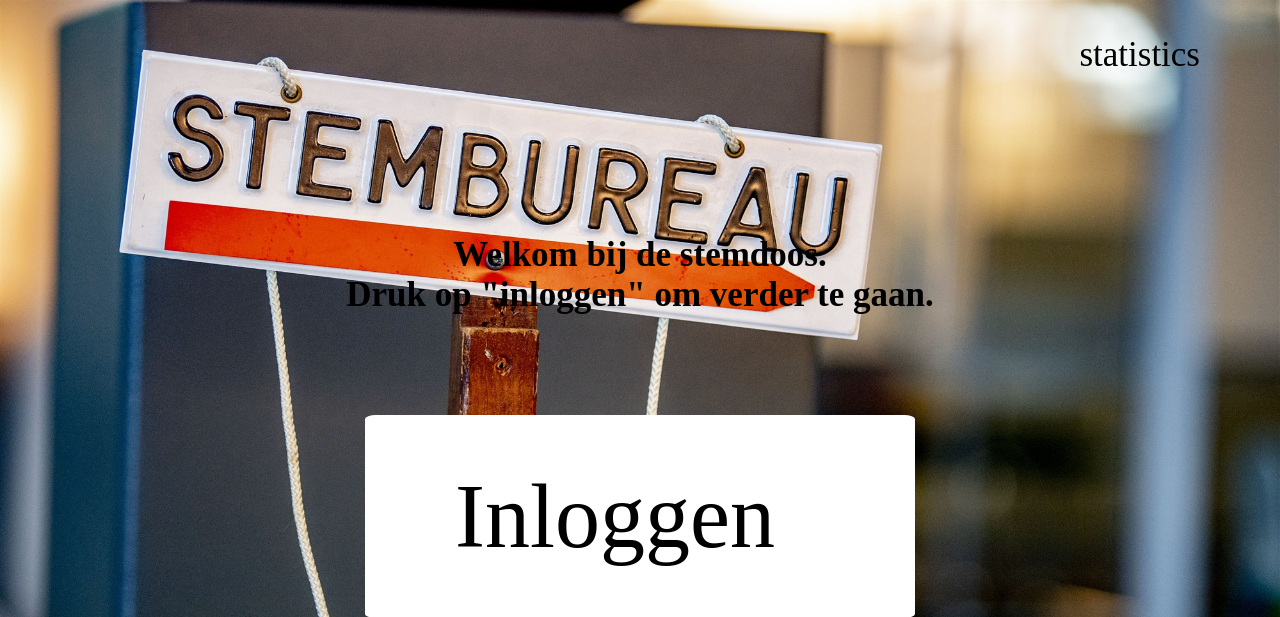
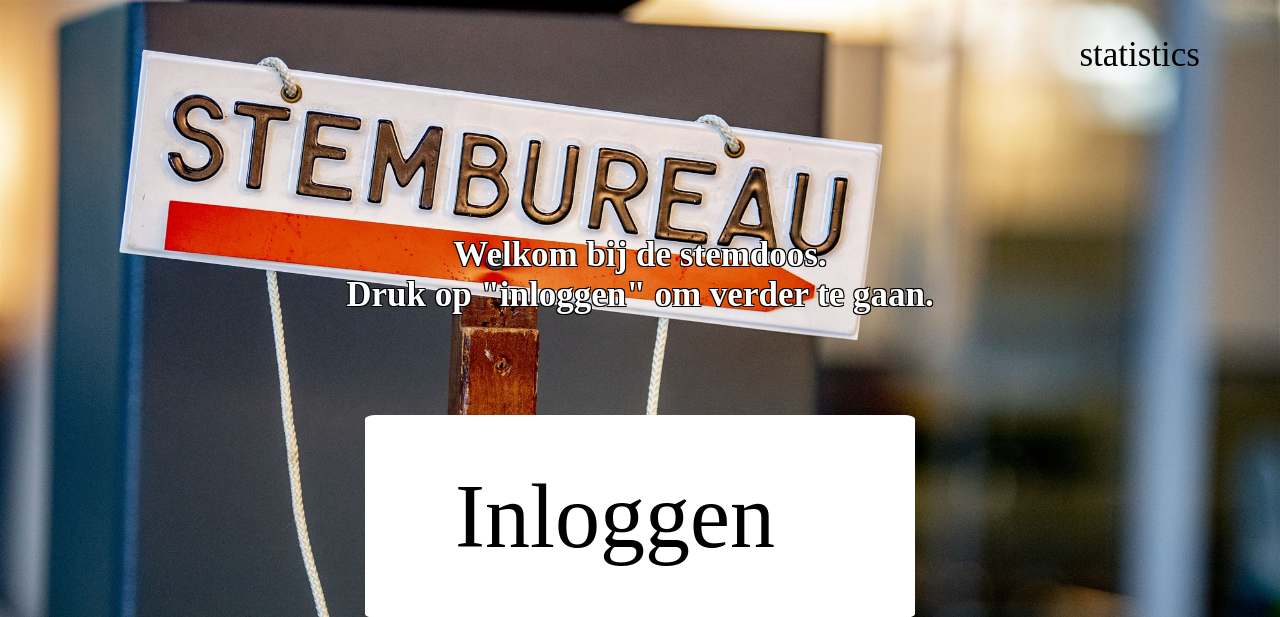
Before and after one commit to Daan7777/pro_coding, a PHP site: page / in a window 1280 px wide. Shown: the top 617 px of the page. Run offline with PHP 8.4, Linux system fonts and the light colour scheme.

Commit message:
style voor index text aangepast

```diff
--- a/styles.css
+++ b/styles.css
@@ -6,6 +6,11 @@ body {
   background-size: 100% 100%;
   background-attachment: fixed;
   font-size: 35px;
+}
+
+.shadow {
+  color: white;
+  text-shadow: -1px -1px 0 #000, 1px -1px 0 #000, -1px 1px 0 #000, 1px 1px 0 #000;
 }
 
 .center {
```
